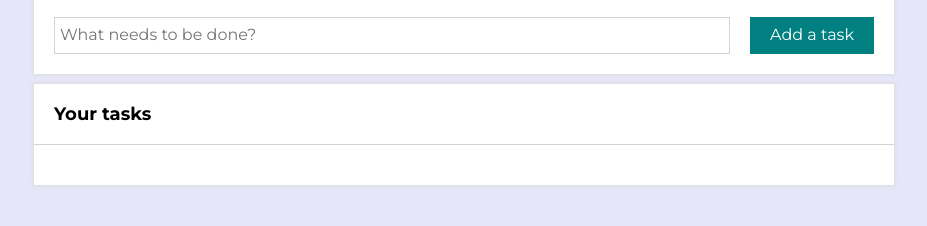
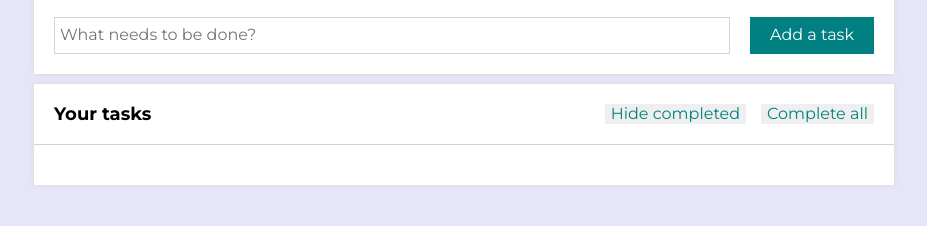
Before and after one commit to RobFyd/To-Do-List, a plain HTML site: page index.html in a window 1280 px wide. Shown: the part 164-390 px from the top of the page, without its empty margins (176-1103 px from the left). Drawn offline with nearby package versions, Linux system fonts and the light colour scheme.

Commit message:
new buttons added

```diff
--- a/css/taskIn.css
+++ b/css/taskIn.css
@@ -14,11 +14,37 @@
    background-color: white;
 }
 
+.section__container {
+   padding: 20px;
+   display: flex;
+   flex-direction: row;
+   justify-content: space-between;
+   align-items: center;
+   border-bottom: 1px solid lightgray;
+}
+
 .section__header {
+   margin: 0;
    padding: 20px;
-   margin: 0;
    font-size: 18px;
    border-bottom: 1px solid lightgray;
+}
+
+.section__header2 {
+   margin: 0;
+   margin-right: auto;
+   font-size: 18px;
+}
+
+.button__hide {
+color: teal;
+border: none;
+margin-right: 15px;
+}
+
+.button__complete {
+   color: teal;
+   border: none;
 }
 
 .form {
--- a/index.html
+++ b/index.html
@@ -30,10 +30,14 @@
                     </form>
             </section>
             <section class="section">
-                <h2 class="section__header">Your tasks</h4>
-                    <ul class="tasks js-tasks">
-                        <li class="js-task"></li>
-                    </ul>
+                <div class="section__container">
+                    <h2 class="section__header2">Your tasks</h2>
+                    <button class="button__hide">Hide completed</button>
+                    <button class="button__complete">Complete all</button>
+                </div>
+                <ul class="tasks js-tasks">
+                    <li class="js-task"></li>
+                </ul>
             </section>
     </main>
 </body>
```
